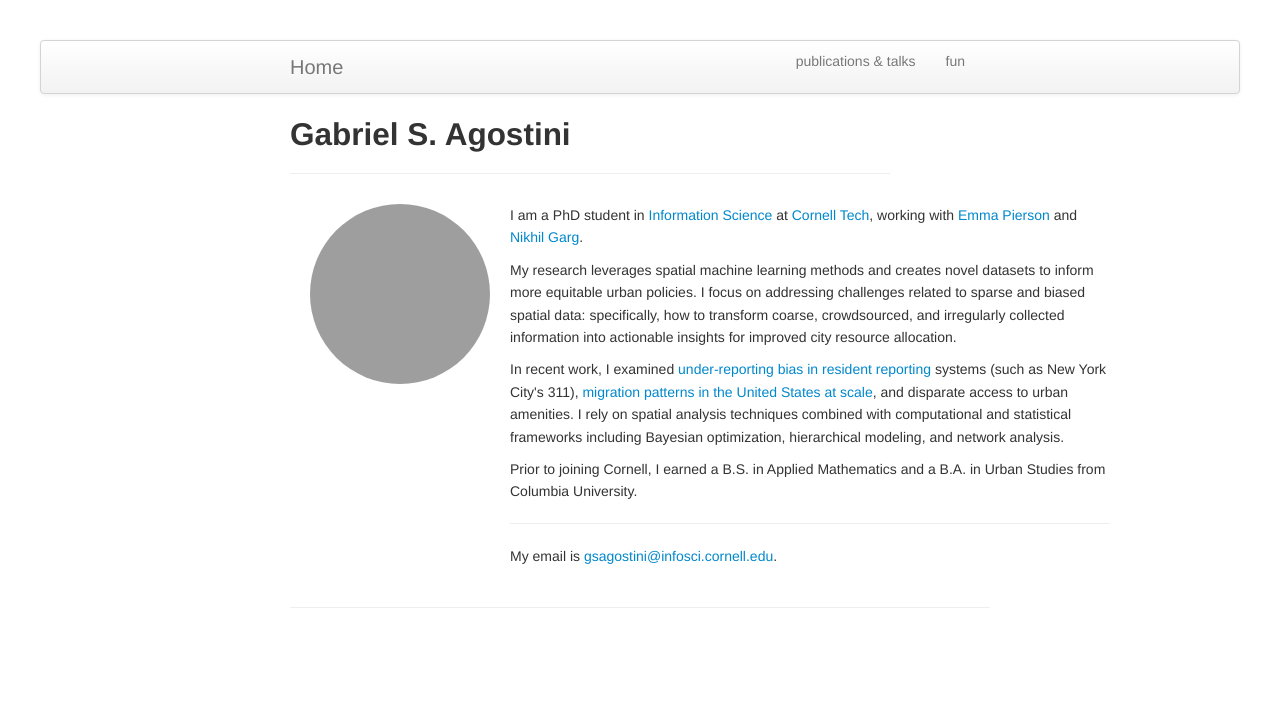
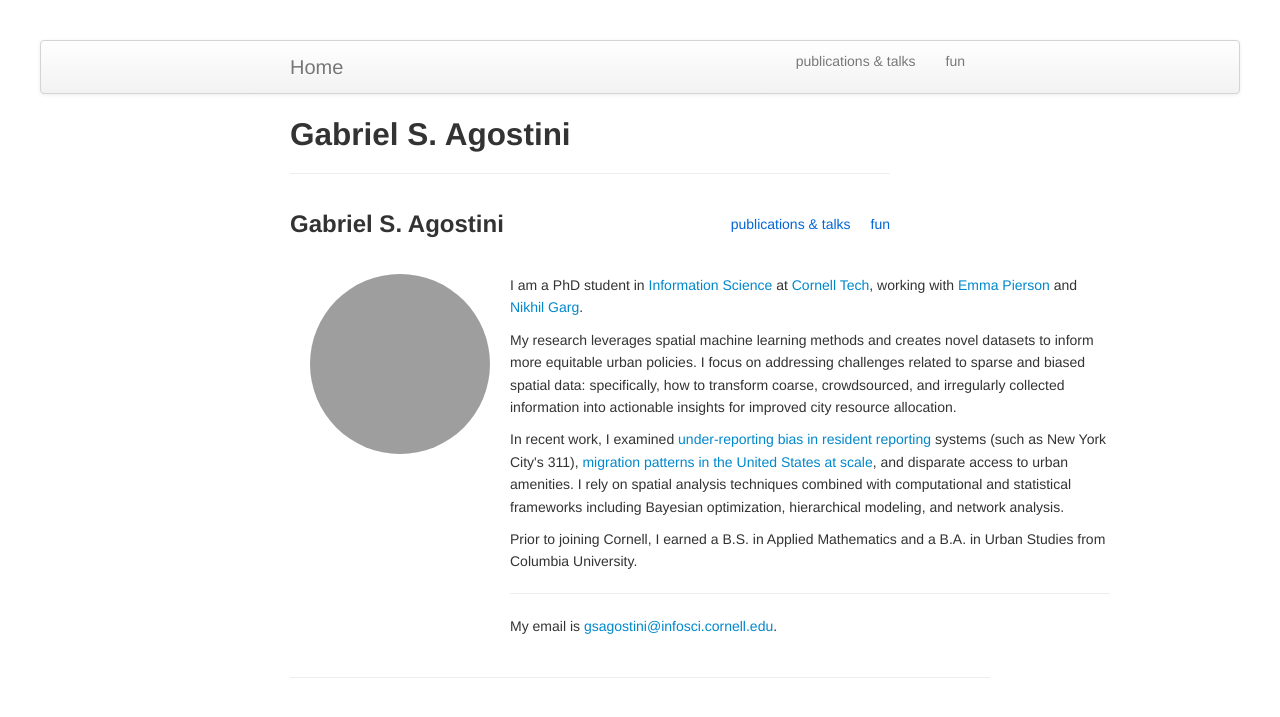
Before and after one commit to gsagostini/gsagostini.github.io, a Jekyll site: the page built from index.md, in a window 1280 px wide. Shown: the top 717 px of the page. Built offline with Jekyll 4.4.1, drawn with Linux system fonts in a browser that asks for light colours; grey boxes are pictures that could not be loaded.

Commit message:
Update index.md

```diff
--- a/index.md
+++ b/index.md
@@ -28,17 +28,48 @@ title: Gabriel S. Agostini
         .content {
             max-width: 600px;
         }
+        .header {
+            display: flex;
+            justify-content: space-between;
+            align-items: center;
+            margin-bottom: 30px;
+        }
+        .name-title {
+            font-size: 24px;
+            margin: 0;
+        }
+        .name-title a {
+            text-decoration: none;
+            color: inherit;
+        }
+        .links {
+            display: flex;
+            gap: 20px;
+        }
+        .links a {
+            text-decoration: none;
+            color: #0366d6;
+        }
+        .links a:hover {
+            text-decoration: underline;
+        }
     </style>
 </head>
 <body>
+    <div class="header">
+        <h1 class="name-title"><a href="./">Gabriel S. Agostini</a></h1>
+        <div class="links">
+            <a href="./publications">publications & talks</a>
+            <a href="./fun">fun</a>
+        </div>
+    </div>
+
     <div class="container">
         <img src="images/profile_pic.png" alt="Profile Picture" class="profile-pic">
         <div class="content">
             <p>I am a PhD student in <a href="https://infosci.cornell.edu">Information Science</a> at <a href="https://tech.cornell.edu">Cornell Tech</a>, working with <a href="https://people.eecs.berkeley.edu/~emmapierson/">Emma Pierson</a> and <a href="https://gargnikhil.com">Nikhil Garg</a>.</p>
-
             <p>My research leverages spatial machine learning methods and creates novel datasets to inform more equitable urban policies. I focus on addressing challenges related to sparse and biased spatial data: specifically, how to transform coarse, crowdsourced, and irregularly collected information into actionable insights for improved city resource allocation. </p>
             <p> In recent work, I examined <a href="https://arxiv.org/abs/2312.11754">under-reporting bias in resident reporting</a> systems (such as New York City's 311), <a href=LINK_TO_INFUTOR>migration patterns in the United States at scale</a>, and disparate access to urban amenities. I rely on spatial analysis techniques combined with computational and statistical frameworks including Bayesian optimization, hierarchical modeling, and network analysis.</p>
-
             <p> Prior to joining Cornell, I earned a B.S. in Applied Mathematics and a B.A. in Urban Studies from Columbia University.</p>
             <hr>
             <p>My email is <a href="mailto:gsagostini@infosci.cornell.edu">gsagostini@infosci.cornell.edu</a>.</p>
```
